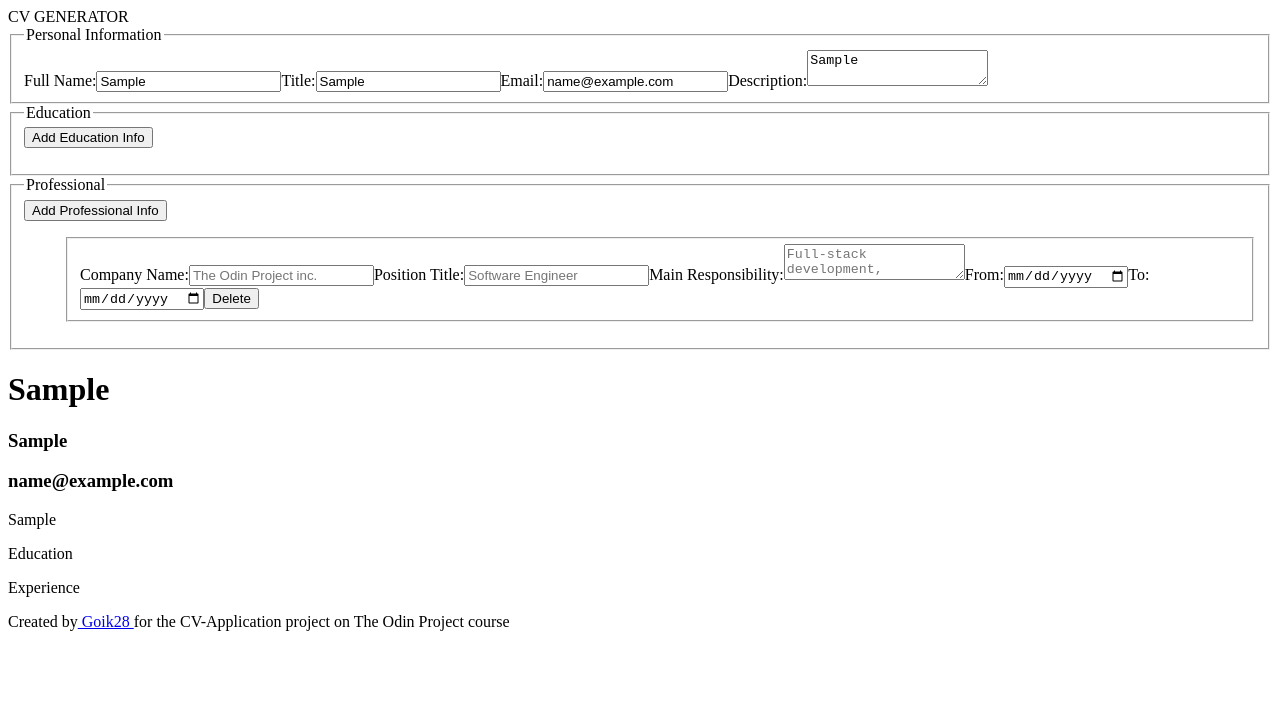
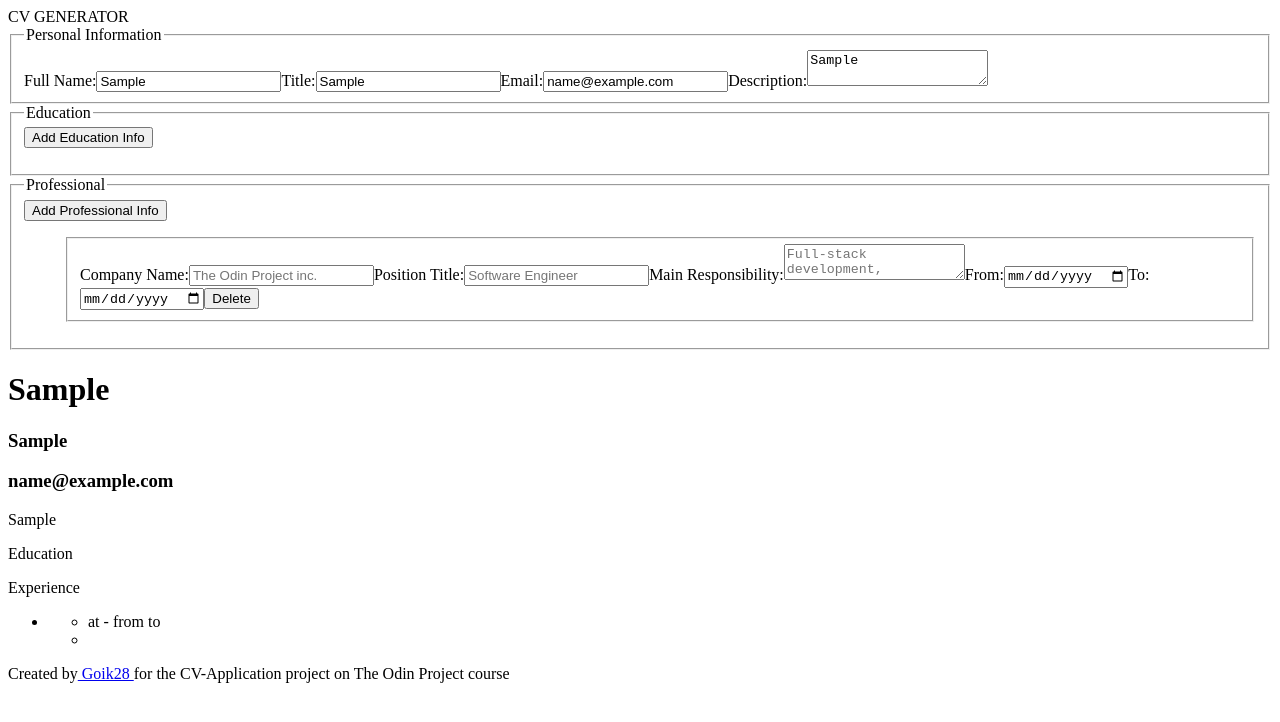
Before and after one commit to Goik28/Odin-CVApplication, a React (Vite) app: page / in a window 1280 px wide. Both pictures are taken after typing "Sample", "Sample", "name@example.com", "Sample" into the empty fields and a click on the button "Add Professional Info". Shown: the top 722 px of the page. Built offline with nearby package versions, Linux system fonts and the light colour scheme.

Commit message:
Develop experience section of CvFinal

```diff
--- a/src/components/CvFinal.jsx
+++ b/src/components/CvFinal.jsx
@@ -4,6 +4,7 @@ export class CvFinal extends Component {
   constructor(props) {
     super(props);
     this.populateEducation = this.populateEducation.bind(this);
+    this.populateExperience = this.populateExperience.bind(this);
   }
 
   populateEducation() {
@@ -15,8 +16,25 @@ export class CvFinal extends Component {
               {value.subject} at {value.institutionName}
             </li>
             <li>
-              {value.degree} - from {value.fromDate.substr(0,4)} to {value.toDate.substr(0,4)}
+              {value.degree} - from {value.fromDate.substr(0, 4)} to{" "}
+              {value.toDate.substr(0, 4)}
             </li>
+          </ul>
+        </li>
+      );
+    });
+  }
+
+  populateExperience() {
+    return this.props.cvInfo.professional.map((value, index) => {
+      return (
+        <li key={index}>
+          <ul>
+            <li>
+              {value.positionTitle} at {value.companyName} - from{" "}
+              {value.fromDate.substr(0, 4)} to {value.toDate.substr(0, 4)}
+            </li>
+            <li>{value.mainResponsibility}</li>
           </ul>
         </li>
       );
@@ -42,7 +60,7 @@ export class CvFinal extends Component {
         </div>
         <div className="experience">
           Experience
-          <ul>{}</ul>
+          <ul>{this.populateExperience()}</ul>
         </div>
       </div>
     );
```
